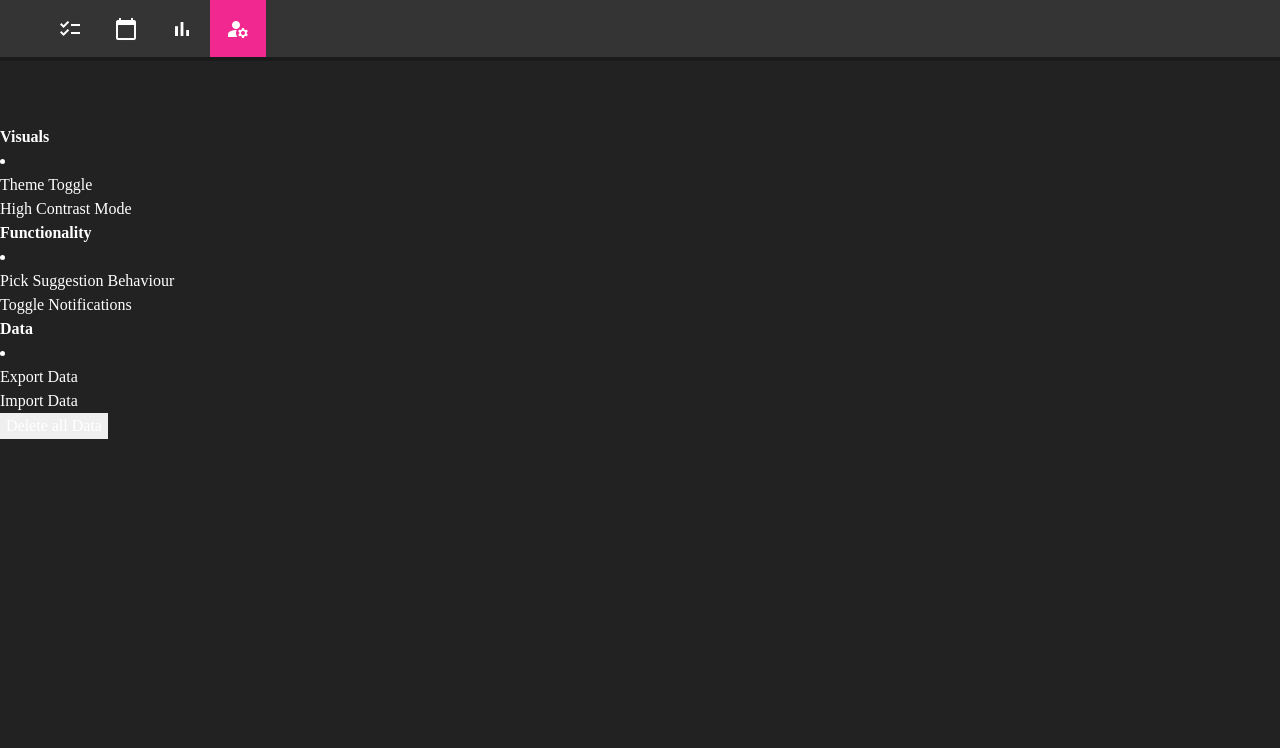
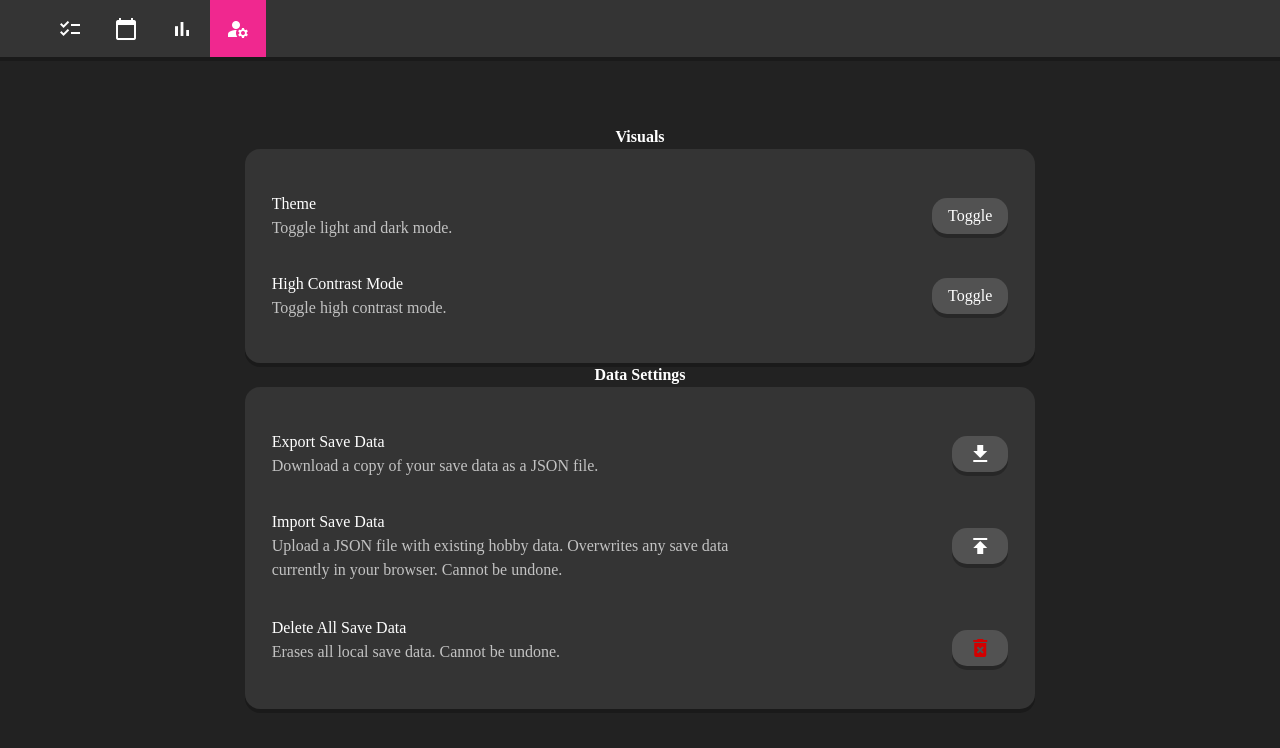
Before and after one commit to raziel-razmattaz/hobby-tracker, a Vue app: page /settings in a window 1280 px wide. Shown: the top 748 px of the page. Built offline with nearby package versions, Linux system fonts and the light colour scheme; a web font is replaced by a local one.

Commit message:
Basic Settings Page Layout

```diff
--- a/src/pages/Settings.vue
+++ b/src/pages/Settings.vue
@@ -11,26 +11,119 @@ function removeAllHobbies() {
 </script>
 
 <template>
-  <h3>Visuals</h3>
-  <li>
-    <ul>Theme Toggle</ul>
-    <ul>High Contrast Mode</ul>
-  </li>
-  <h3>Functionality</h3>
-  <li>
-    <ul>Pick Suggestion Behaviour</ul>
-    <ul>Toggle Notifications</ul>
-  </li>
-  <h3>Data</h3>
-  <li>
-    <ul>Export Data</ul>
-    <ul>Import Data</ul>
-    <ul>
-      <button @click="removeAllHobbies">Delete all Data</button>
-    </ul>
-  </li>
+  <div class="page">
+    <h3>Visuals</h3>
+    <div class="callout boxshadow">
+      <li>
+        <ul>
+          <div class="settings-content">
+            <div class="settings-heading">Theme</div>
+            <div class="settings-description">Toggle light and dark mode.</div>
+          </div>
+          <button>Toggle</button>
+        </ul>
+        <ul>
+          <div class="settings-content">
+            <div class="settings-heading">High Contrast Mode</div>
+            <div class="settings-description">Toggle high contrast mode.</div>
+          </div>
+          <button>Toggle</button>
+        </ul>
+      </li>
+    </div>
+
+    <h3>Data Settings</h3>
+    <div class="callout boxshadow">
+      <li>
+        <ul>
+          <div class="settings-content">
+            <div class="settings-heading">Export Save Data</div>
+            <div class="settings-description">Download a copy of your save data as a JSON file.</div>
+          </div>
+          <button class="material-icons">download</button>
+        </ul>
+        <ul>
+          <div class="settings-content">
+            <div class="settings-heading">Import Save Data</div>
+            <div class="settings-description">Upload a JSON file with existing hobby data. Overwrites any save data currently in your browser. Cannot be undone.</div>
+          </div>
+          <button class="material-icons">publish</button>
+        </ul>
+        <ul>
+          <div class="settings-content">
+            <div class="settings-heading">Delete All Save Data</div>
+            <div class="settings-description">Erases all local save data. Cannot be undone.</div>
+          </div>
+          <button class="delete-button material-icons" @click="removeAllHobbies">delete_forever</button>
+        </ul>
+      </li>
+    </div>
+  </div>
 </template>
 
 <style scoped>
 
+.page {
+  display: flex;
+  flex-direction: column;
+  align-items: center;
+  width: 100%;
+  max-width: var(--container-xl);
+  margin: 0 auto;
+  padding: 0 var(--space-md);
+}
+
+.callout ul {
+  display: flex;
+  justify-content: space-between;
+  align-items: center;
+  padding: var(--space-md) 0;
+}
+
+.callout ul:last-child {
+  border-bottom: none;
+}
+
+.settings-content {
+  flex: 1;
+  max-width: var(--container-sm);
+}
+
+.callout {
+  justify-content: space-between;
+  align-items: center;
+  padding: var(--space-lg);
+  width: 100%;
+  background: var(--foreground);
+  border-radius: var(--border-radius);
+}
+
+.settings-heading {
+  color: var(--text);
+}
+
+.settings-description {
+  color: var(--text-faded);
+}
+
+.delete-button {
+  color: var(--danger);
+  margin-top: var(--space-md);
+}
+
+button {
+  color: var(--text);
+  border-radius: var(--border-radius);
+  padding: var(--space-xs) var(--space-md);
+  background: var(--foreground-light);
+  transition-duration: 0.4s;
+  box-shadow: 0px 4px var(--drop-shadow);
+}
+
+button:hover {
+  color: var(--text-highlight);
+  background: var(--foreground-highlight);
+  transition-duration: 0.4s;
+}
+
 </style>
--- a/src/style.css
+++ b/src/style.css
@@ -11,8 +11,9 @@
   --background: rgb(34, 34, 34);
   --highlight: rgb(240, 40, 143);
   --foreground: rgb(52, 52, 52);
+  --foreground-light: rgb(82, 82, 82);
   --foreground-highlight: rgb(195, 195, 195);
-  --danger: rgb(191, 64, 64);
+  --danger: rgb(211, 0, 0);
   --footer: rgb(15, 15, 15);
   --drop-shadow: rgba(0, 0, 0, 0.25);
   --transparent: rgba(0, 0, 0, 0.0);
@@ -28,6 +29,7 @@
   --container-s: 24.02rem;
   --container-sm: 29.03rem;
   --container-lg: 37.5rem;
+  --container-xl: 51.4rem;
   --border-radius: 15px;
   --border-radius-small: 5px;
 }
@@ -76,6 +78,10 @@ h1, h2, h3, h4, h5, h6 {
 
 ul {
   padding: 0;
+  list-style: none;
+}
+
+li {
   list-style: none;
 }
 
```
